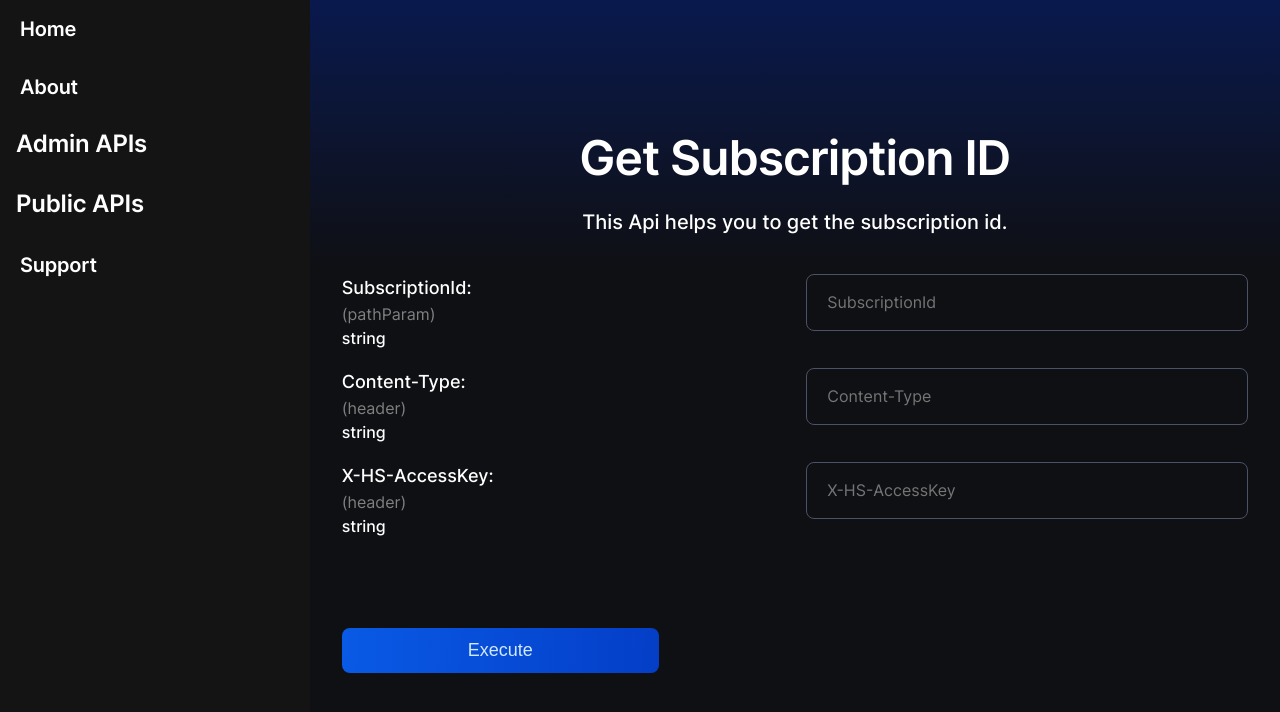
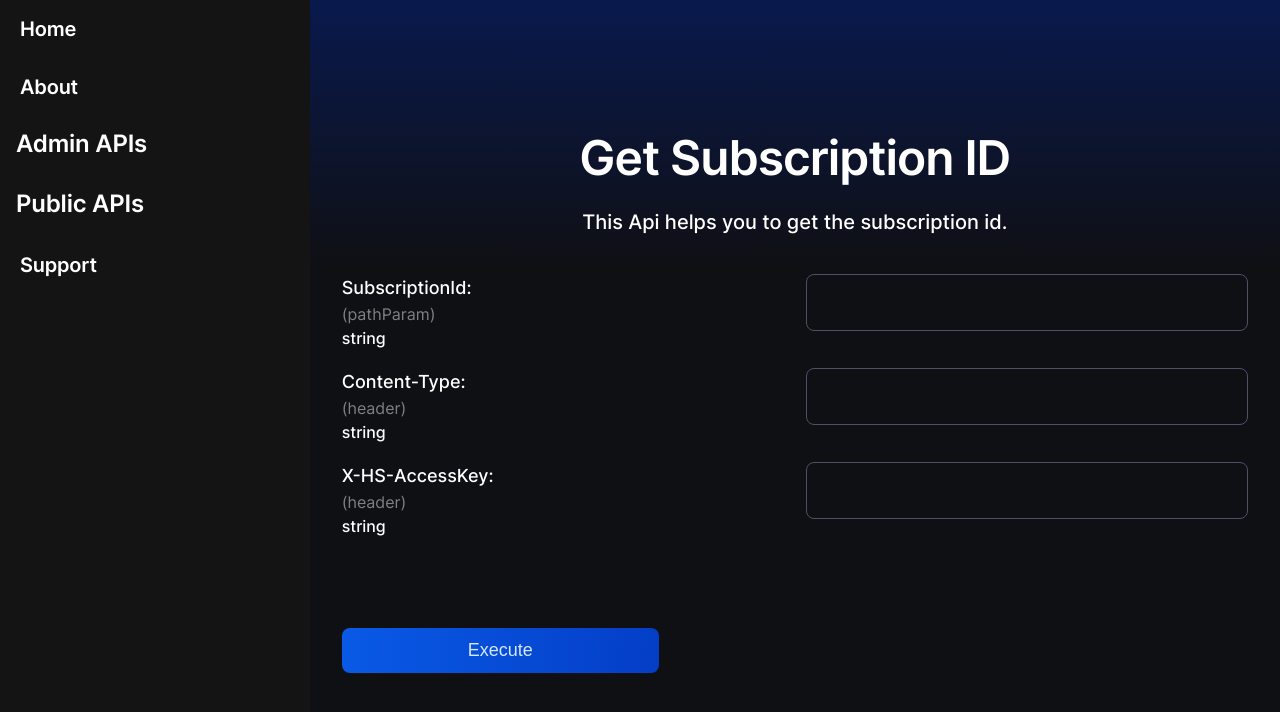
Before and after one commit to tanmaymishra-hs/partner-integration-framework, a React (Create React App) app: page / in a window 1280 px wide. Shown: the top 712 px of the page. Built offline with nearby package versions, Linux system fonts and the light colour scheme.

Commit message:
added default value check

```diff
--- a/src/Components/Input.js
+++ b/src/Components/Input.js
@@ -1,8 +1,10 @@
 import React, {useState} from 'react'
 
 export default function Input(props) {
+    const {placeholder} = props.placeholder || {}
+
     const [inputValue, setinputValue] = useState("");
-    const [value, setValue] = useState(JSON.stringify(props.placeholder));
+    const [value, setValue] = useState(JSON.stringify(placeholder));
 
     const handleOnChange = (event)=>{
         if(props.inputType === "JSON")
@@ -32,8 +34,10 @@ export default function Input(props) {
         </label>
 
         {typeof props.placeholder !== "object"?
-            <input className="row"  type="text" name={props.name} placeholder={props.placeholder} value={inputValue} onChange={handleOnChange}></input>:
-            <textarea className= "row" value={value} placeholder={JSON.stringify(props.placeholder)} onChange={handleOnChange} rows={8} cols={40}>{value}</textarea>        }
+            <input className="row"  type="text" name={props.name} placeholder={placeholder} value={inputValue} onChange={handleOnChange}></input>:
+            <textarea className= "row" value={value} placeholder={JSON.stringify(placeholder)} onChange={handleOnChange} rows={8} cols={40}>{value}</textarea>
+            }
+
     </div>
     )
 }
```
